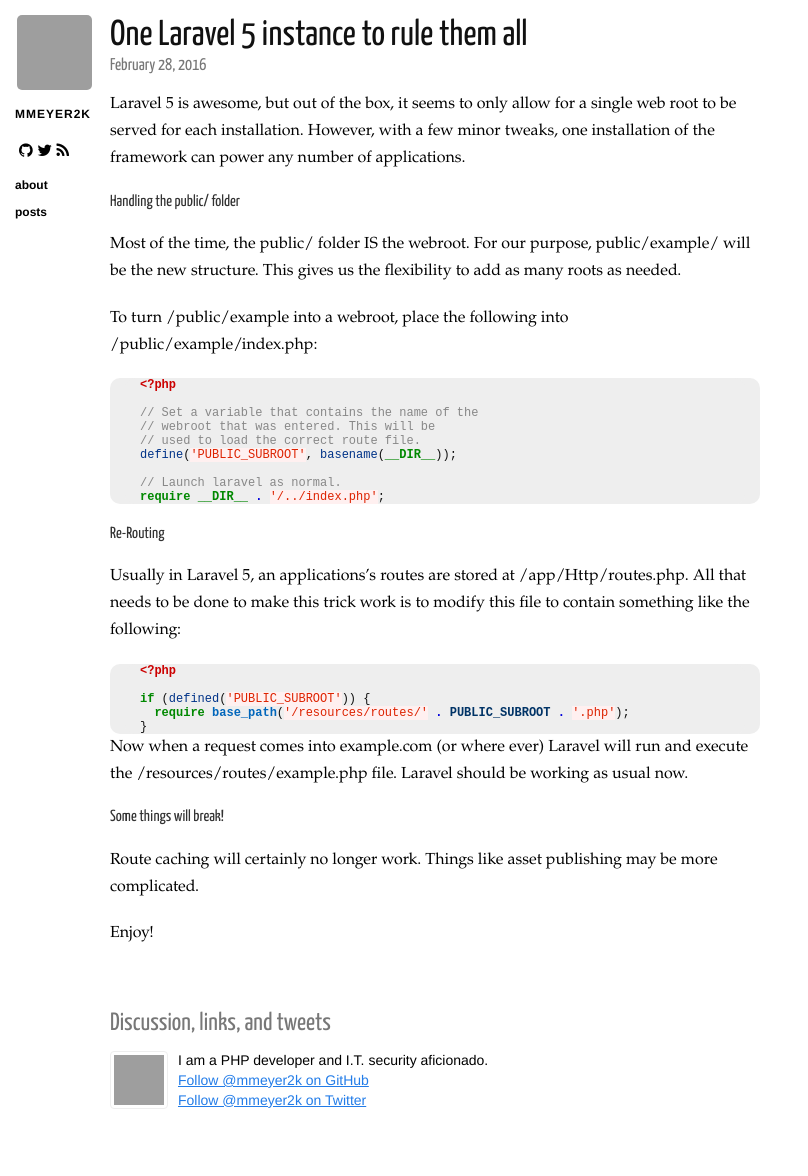
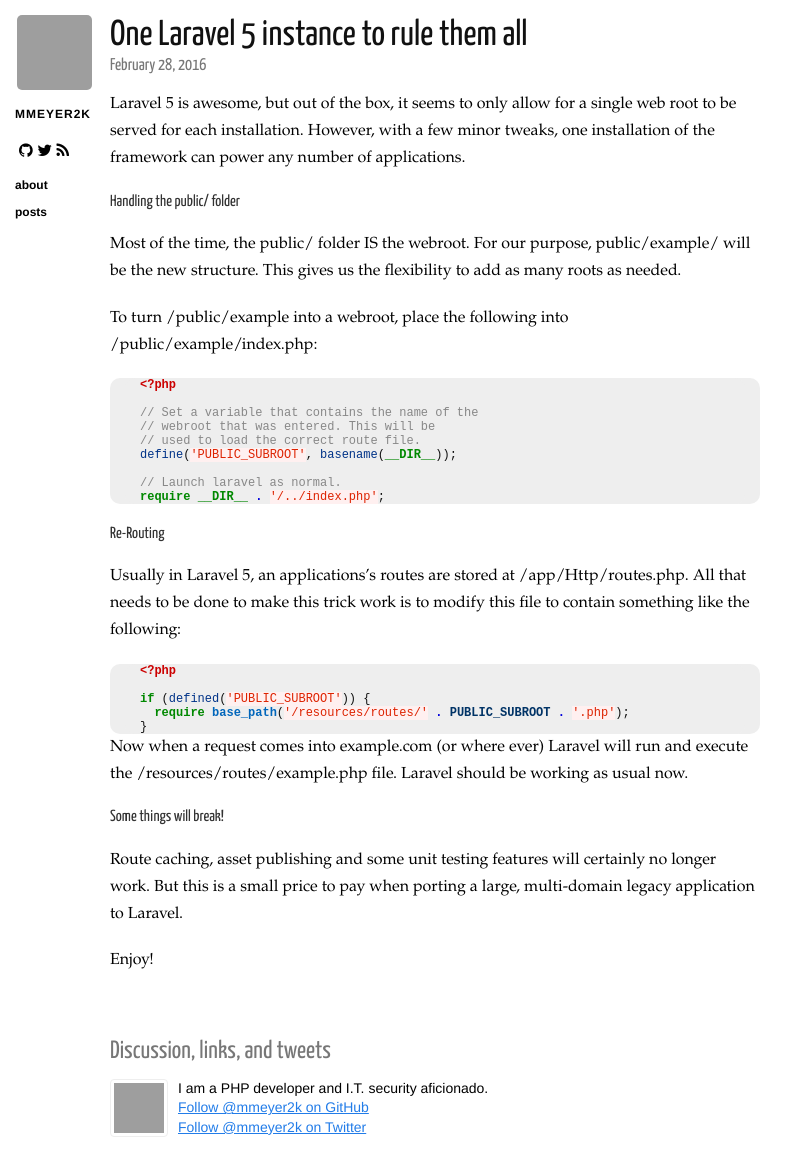
Before and after one commit to mmeyer2k/mmeyer2k.github.io, a Jekyll site: the page built from _posts/2016-02-28-one-laravel-5-instance-to-rule-them-all.md, in a window 1280 px wide, cut to the strip 0-1214 px from the top of the page. Shown: the top 1176 px of the strip, without its empty margins (0-808 px from the left). Built offline with Jekyll 4.4.1, drawn with Linux system fonts in a browser that asks for light colours; nearby versions of some CDN libraries; grey boxes are pictures that could not be loaded.

Commit message:
Update 2016-02-28-one-laravel-5-instance-to-rule-them-all.md

```diff
--- a/_posts/2016-02-28-one-laravel-5-instance-to-rule-them-all.md
+++ b/_posts/2016-02-28-one-laravel-5-instance-to-rule-them-all.md
@@ -36,6 +36,6 @@ if (defined('PUBLIC_SUBROOT')) {
 Now when a request comes into example.com (or where ever) Laravel will run and execute the /resources/routes/example.php file. Laravel should be working as usual now.
 
 #### Some things will break!
-Route caching will certainly no longer work. Things like asset publishing may be more complicated.
+Route caching, asset publishing and some unit testing features will certainly no longer work. But this is a small price to pay when porting a large, multi-domain legacy application to Laravel.
 
 Enjoy!
```
